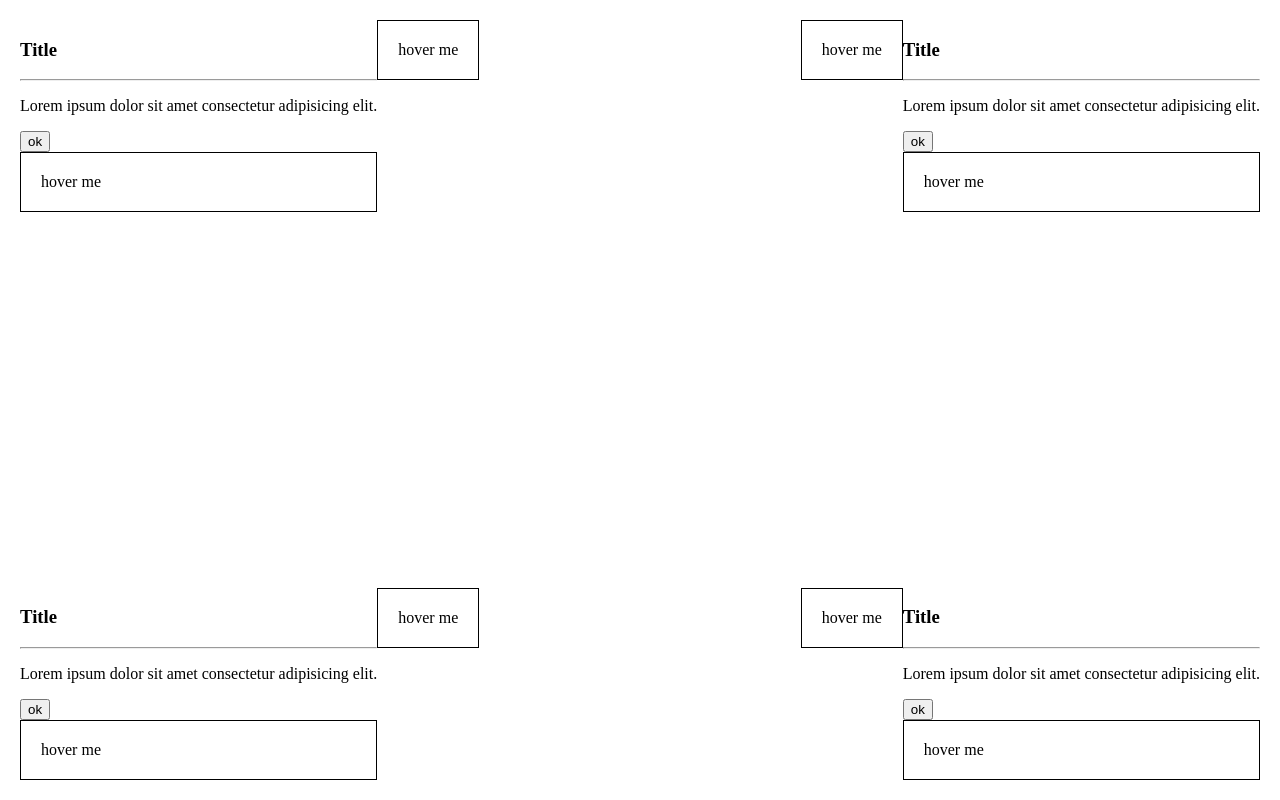
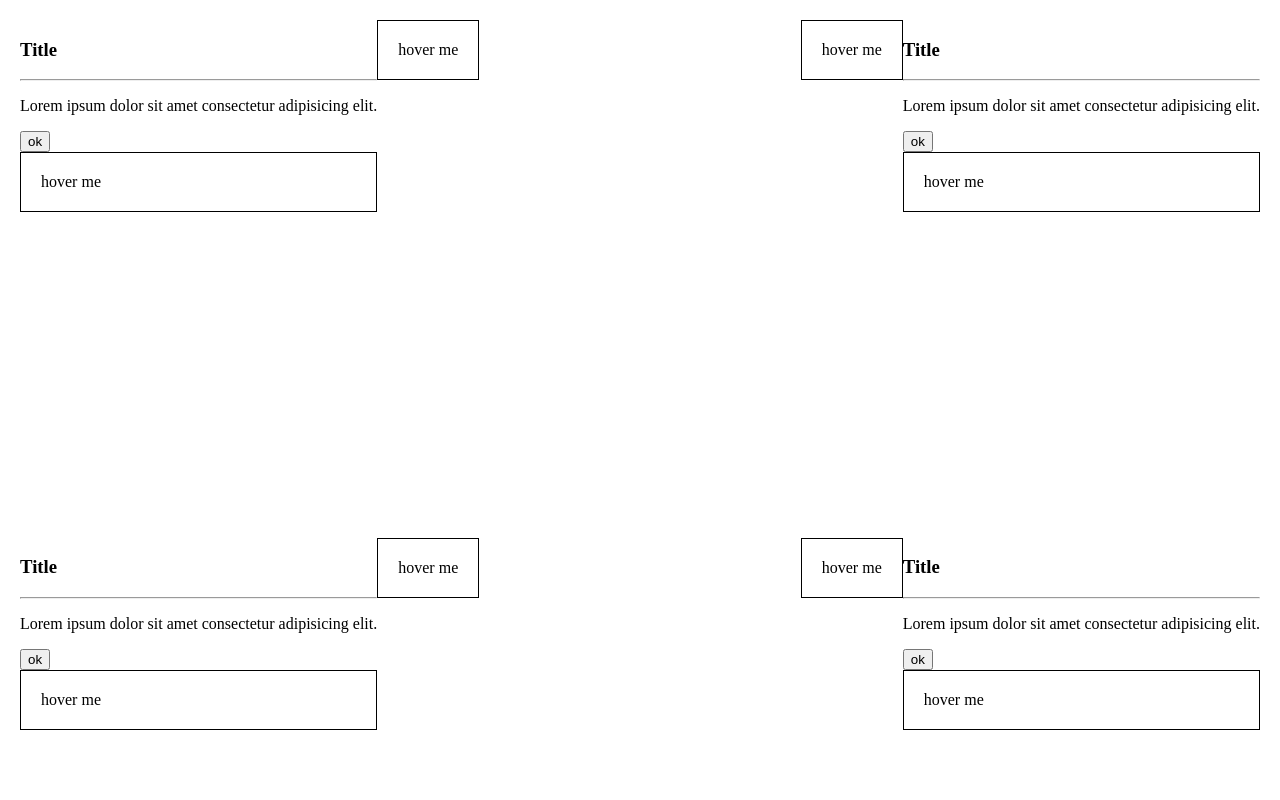
Before and after one commit to yishiashia/wc-tooltip, a website with bundled scripts: page docs/index.html in a window 1280 px wide. Built offline with nearby package versions, Linux system fonts and the light colour scheme.

Commit message:
Update index.html

```diff
--- a/docs/index.html
+++ b/docs/index.html
@@ -11,7 +11,7 @@
     body {
       position: relative;
       width: 100%;
-      height: 100vh;
+      height: calc(100vh - 50px);
       overflow: hidden;
       margin: 0;
     }
```
